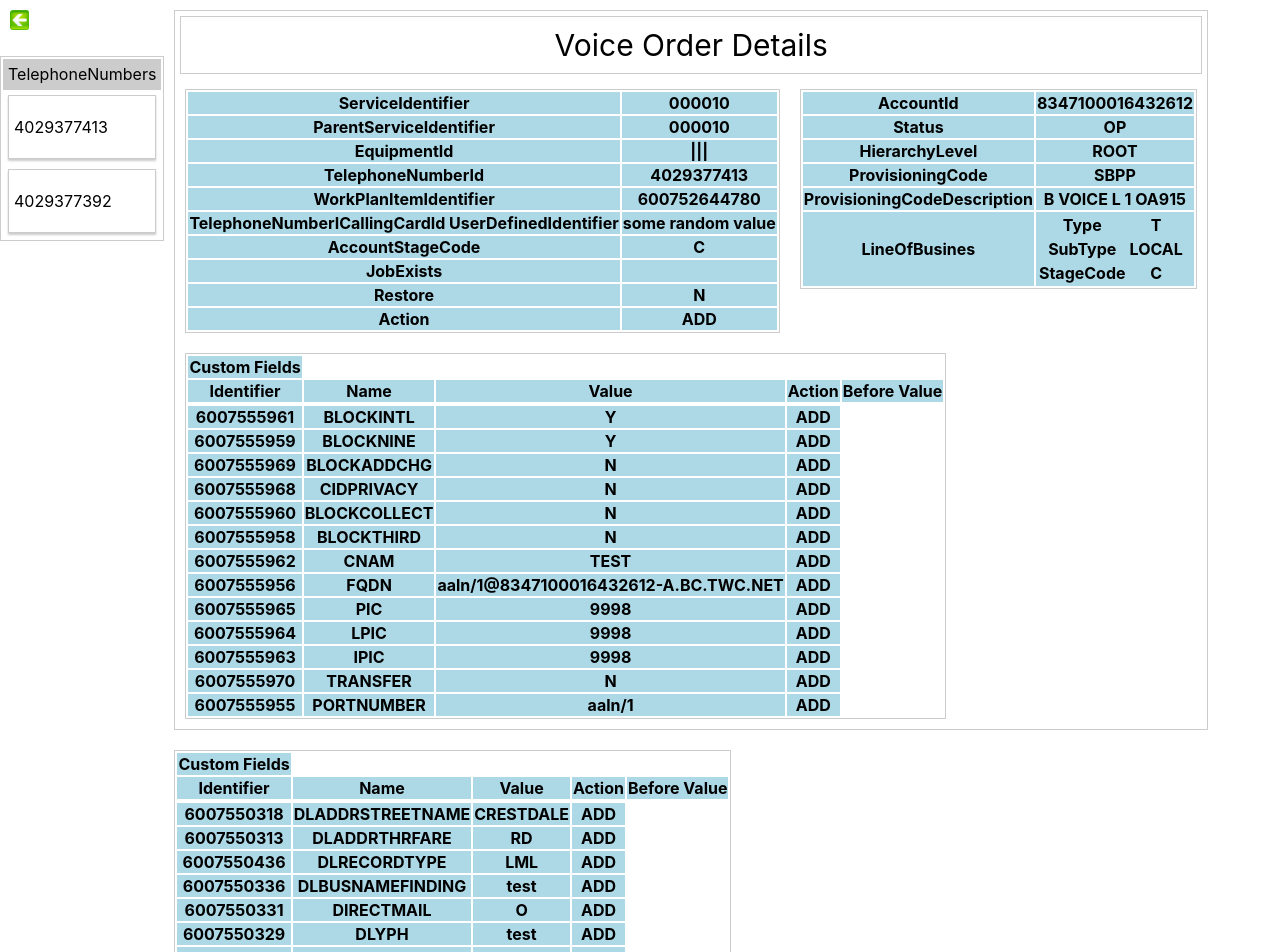
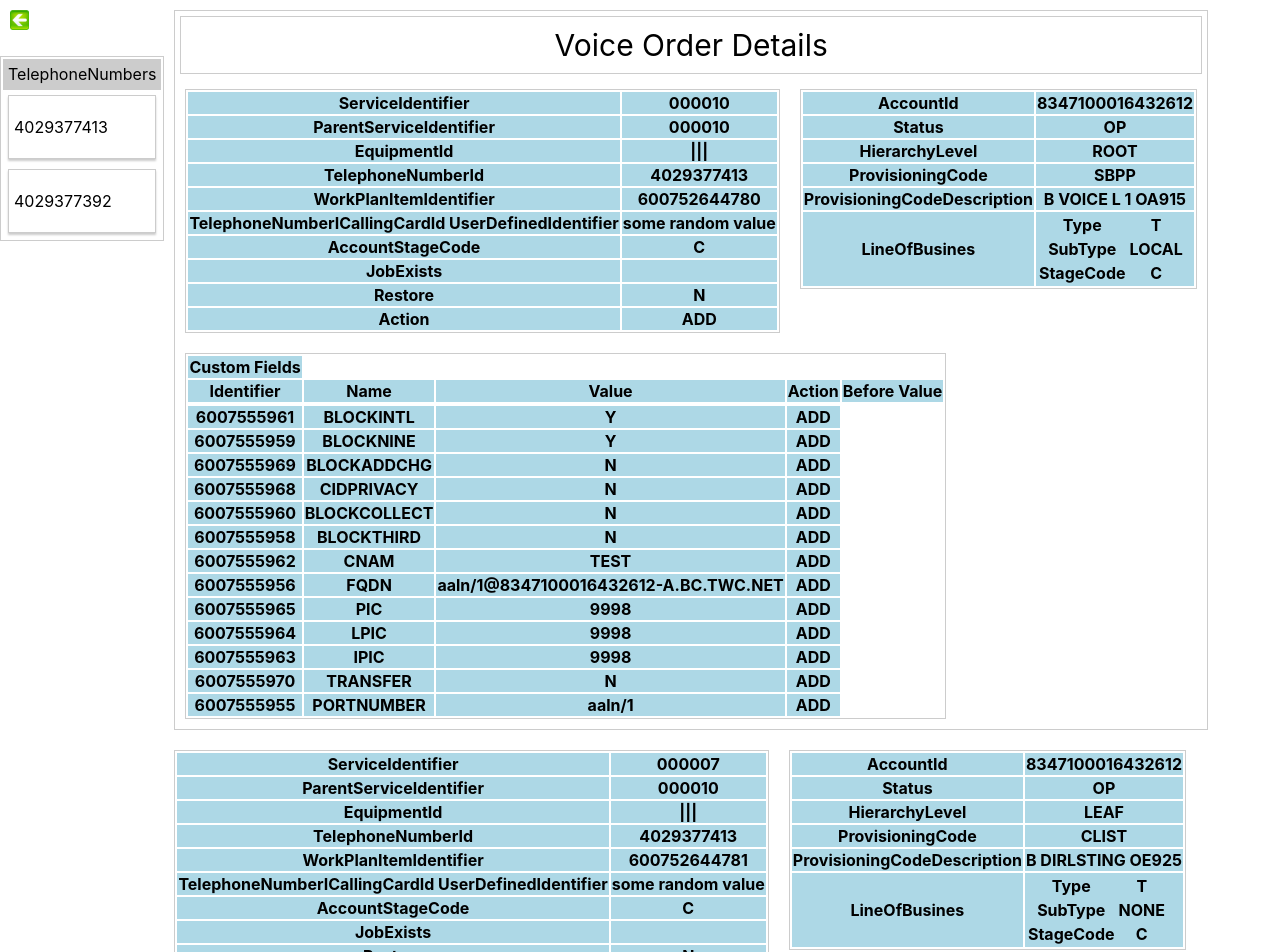
Before and after one commit to manojkarnati50/my-app, a React (Create React App) app: page / in a window 1280 px wide. Shown: the top 952 px of the page. Built offline with nearby package versions, Linux system fonts and the light colour scheme.

Commit message:
final working functionality

```diff
--- a/src/App.js
+++ b/src/App.js
@@ -519,27 +519,28 @@ class App extends Component {
         <tr></tr>
       </table>
     );
-    let leafServiceIdentifierTable = (i) => (
+
+    let leafServiceIdentifierTable = (
       <table>
         <tr>
           <th>ServiceIdentifier</th>
-          <th>{this.state.leafItems[i].ServiceIdentifier}</th>
+          <th>{this.state.leafItems[0].ServiceIdentifier}</th>
         </tr>
         <tr>
           <th>ParentServiceIdentifier</th>
-          <th>{this.state.leafItems[i].ParentServiceIdentifier}</th>
+          <th>{this.state.leafItems[0].ParentServiceIdentifier}</th>
         </tr>
         <tr>
           <th>EquipmentId</th>
-          <th>{this.state.leafItems[i].EquipmentId}</th>
+          <th>{this.state.leafItems[0].EquipmentId}</th>
         </tr>
         <tr>
           <th>TelephoneNumberId</th>
-          <th>{this.state.leafItems[i].TelephoneNumberId}</th>
+          <th>{this.state.leafItems[0].TelephoneNumberId}</th>
         </tr>
         <tr>
           <th>WorkPlanItemIdentifier</th>
-          <th>{this.state.leafItems[i].WorkPlanItemIdentifier}</th>
+          <th>{this.state.leafItems[0].WorkPlanItemIdentifier}</th>
         </tr>
         <tr>
           <th>TelephoneNumberICallingCardId UserDefinedIdentifier</th>
@@ -547,58 +548,58 @@ class App extends Component {
         </tr>
         <tr>
           <th>AccountStageCode </th>
-          <th>{this.state.leafItems[i].AccountStageCode}</th>
+          <th>{this.state.leafItems[0].AccountStageCode}</th>
         </tr>
         <tr>
           <th>JobExists</th>
-          <th>{this.state.leafItems[i].Job}</th>
+          <th>{this.state.leafItems[0].Job}</th>
         </tr>
         <tr>
           <th>Restore</th>
-          <th>{this.state.leafItems[i].Restore}</th>
+          <th>{this.state.leafItems[0].Restore}</th>
         </tr>
         <tr>
           <th>Action</th>
-          <th>{this.state.leafItems[i].Action}</th>
+          <th>{this.state.leafItems[0].Action}</th>
         </tr>
       </table>
     );
-    let leafAccountIdTable = (i) => (
+    let leafAccountIdTable = (
       <table>
         <tr>
           <th>AccountId</th>
-          <th>{this.state.leafItems[i].AccountId}</th>
+          <th>{this.state.leafItems[0].AccountId}</th>
         </tr>
         <tr>
           <th>Status</th>
-          <th>{this.state.leafItems[i].Status}</th>
+          <th>{this.state.leafItems[0].Status}</th>
         </tr>
         <tr>
           <th>HierarchyLevel</th>
-          <th>{this.state.leafItems[i].HierarchyLevel}</th>
+          <th>{this.state.leafItems[0].HierarchyLevel}</th>
         </tr>
         <tr>
           <th>ProvisioningCode</th>
-          <th>{this.state.leafItems[i].ProvisioningCode}</th>
+          <th>{this.state.leafItems[0].ProvisioningCode}</th>
         </tr>
         <tr colspan="2">
           <th>ProvisioningCodeDescription</th>
-          <th>{this.state.leafItems[i].ProvisioningCodeDescription}</th>
+          <th>{this.state.leafItems[0].ProvisioningCodeDescription}</th>
         </tr>
         <tr>
           <th rowspan="4">LineOfBusines</th>
 
           <tr>
             <th>Type</th>
-            <th>{this.state.leafItems[i].Type}</th>
+            <th>{this.state.leafItems[0].Type}</th>
           </tr>
           <tr>
             <th>SubType</th>
-            <th>{this.state.leafItems[i].SubType}</th>
+            <th>{this.state.leafItems[0].SubType}</th>
           </tr>
           <tr>
             <th>StageCode</th>
-            <th>{this.state.leafItems[i].StageCode}</th>
+            <th>{this.state.leafItems[0].StageCode}</th>
           </tr>
         </tr>
       </table>
@@ -618,10 +619,6 @@ class App extends Component {
         <tr></tr>
       </table>
     );
-    for (let i = 0; i < this.state.leafItems.length; i++) {
-      leafServiceIdentifierTable(i);
-      leafAccountIdTable(i);
-    }
     return (
       <div class="pallete">
         <div class="row-container">
```
